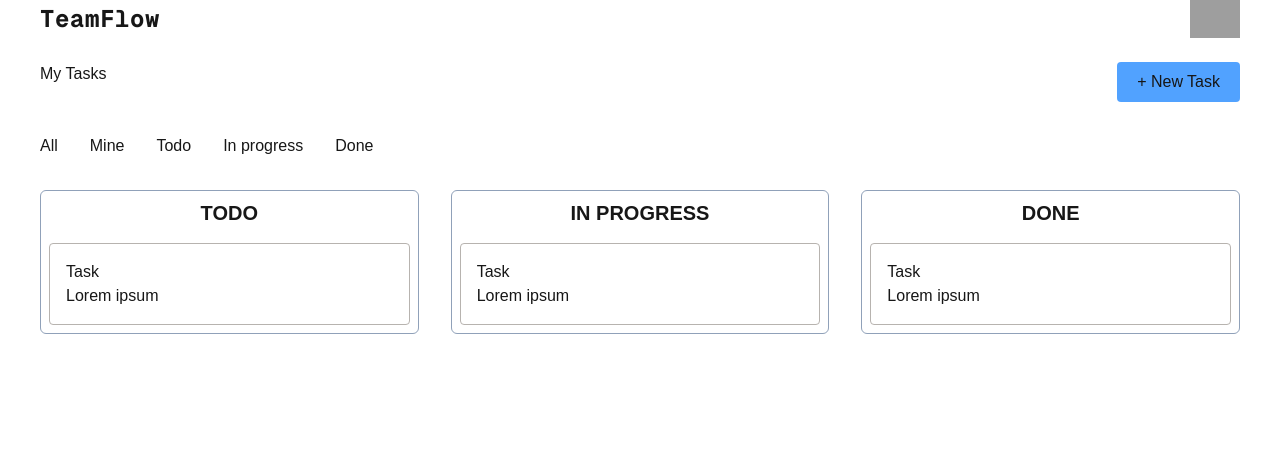
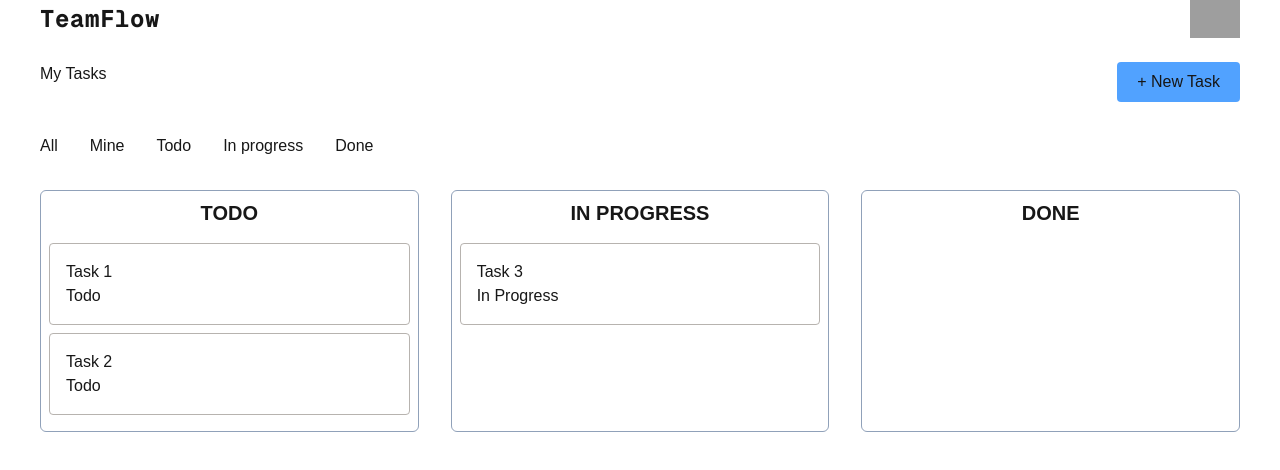
Before and after one commit to SivaKrishna6745/TeamFlow, a Next.js app: page / in a window 1280 px wide. Shown: the top 470 px of the page. Built offline with nearby package versions, Linux system fonts and the light colour scheme; grey boxes are pictures that could not be loaded.

Commit message:
feat: add task types and mock data refactor: render tasks dynamically by status

```diff
--- /dev/null
+++ b/mockData.ts
@@ -0,0 +1,22 @@
+import { Task } from '@/types';
+
+export const tasksData: Task[] = [
+    {
+        id: '1',
+        desc: 'Task 1',
+        status: 'Todo',
+        createdAt: '',
+    },
+    {
+        id: '2',
+        desc: 'Task 2',
+        status: 'Todo',
+        createdAt: '',
+    },
+    {
+        id: '3',
+        desc: 'Task 3',
+        status: 'In Progress',
+        createdAt: '',
+    },
+];
--- a/src/components/TaskBoard.tsx
+++ b/src/components/TaskBoard.tsx
@@ -2,6 +2,9 @@ import React from 'react';
 import Filters from './Filters';
 import Button from './Button';
 import TaskCard from './TaskCard';
+import { tasksData } from '../../mockData';
+
+export const STATUSES = ['Todo', 'In Progress', 'Done'] as const;
 
 const TaskBoard = () => {
     return (
@@ -15,18 +18,16 @@ const TaskBoard = () => {
             </div>
             <Filters />
             <div className="grid grid-cols-1 md:grid-cols-3 gap-8">
-                <div className="border border-slate-400 rounded-md p-2">
-                    <h2 className="text-xl font-bold uppercase text-center mb-4">Todo</h2>
-                    <TaskCard />
-                </div>
-                <div className="border border-slate-400 rounded-md p-2">
-                    <h2 className="text-xl font-bold uppercase text-center mb-4">In progress</h2>
-                    <TaskCard />
-                </div>
-                <div className="border border-slate-400 rounded-md p-2">
-                    <h2 className="text-xl font-bold uppercase text-center mb-4">Done</h2>
-                    <TaskCard />
-                </div>
+                {STATUSES.map((status) => (
+                    <div className="border border-slate-400 rounded-md p-2" key={status}>
+                        <h2 className="text-xl font-bold uppercase text-center mb-4">{status}</h2>
+                        {tasksData
+                            .filter((task) => task.status === status)
+                            .map((task) => (
+                                <TaskCard key={task.id} task={task} />
+                            ))}
+                    </div>
+                ))}
             </div>
         </div>
     );
--- a/src/components/TaskCard.tsx
+++ b/src/components/TaskCard.tsx
@@ -1,10 +1,11 @@
 import React from 'react';
+import { Task } from '@/types';
 
-const TaskCard = () => {
+const TaskCard = ({ task }: { task: Task }) => {
     return (
-        <div className="border border-stone-400/80 rounded-sm p-4">
-            <p>Task</p>
-            <p>Lorem ipsum</p>
+        <div className="border border-stone-400/80 rounded-sm p-4 my-2">
+            <p>{task.desc}</p>
+            <p>{task.status}</p>
         </div>
     );
 };
--- /dev/null
+++ b/src/types/index.ts
@@ -0,0 +1,10 @@
+import { STATUSES } from '@/components/TaskBoard';
+
+export type Status = (typeof STATUSES)[number];
+
+export interface Task {
+    id: string;
+    desc: string;
+    status: Status;
+    createdAt: string;
+}
```
